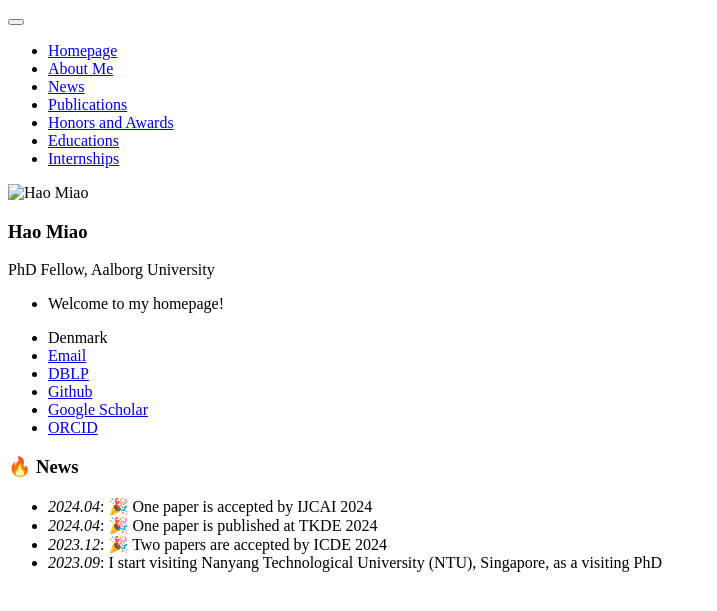
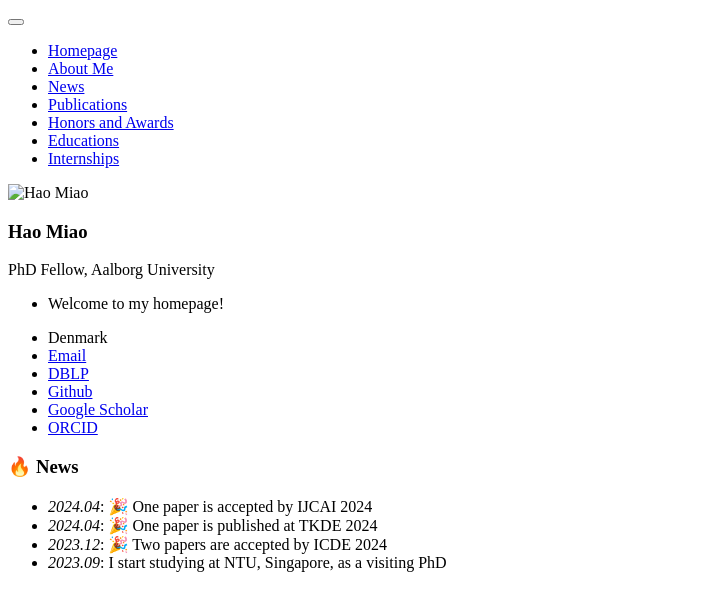
Before and after one commit to MiaoHaoSunny/MiaoHaoSunny.github.io, a Jekyll site: the page built from _pages/includes/news.md, in a window 1280 px wide. Shown: the top 611 px of the page, without its empty margins (0-717 px from the left). Built offline with Jekyll 4.4.1, drawn with Linux system fonts in a browser that asks for light colours; our own code applies the rules of GitHub Pages for plain Markdown files.

Commit message:
Update news.md

```diff
--- a/_pages/includes/news.md
+++ b/_pages/includes/news.md
@@ -2,4 +2,4 @@
 - *2024.04*: 🎉 One paper is accepted by IJCAI 2024
 - *2024.04*: 🎉 One paper is published at TKDE 2024
 - *2023.12*: 🎉 Two papers are accepted by ICDE 2024
-- *2023.09*: I start visiting Nanyang Technological University (NTU), Singapore, as a visiting PhD
+- *2023.09*: I start studying at NTU, Singapore, as a visiting PhD
```
